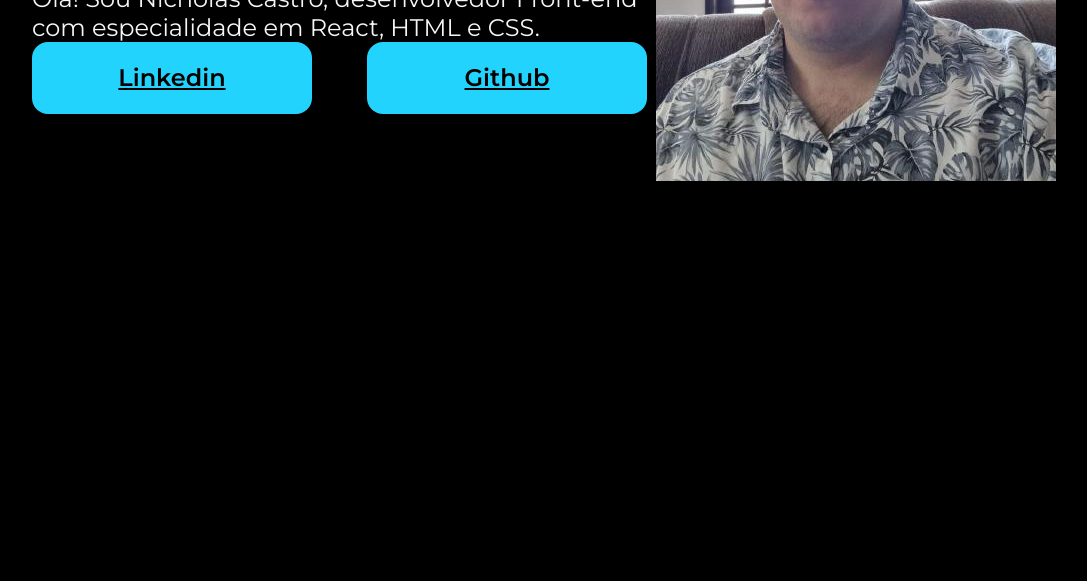
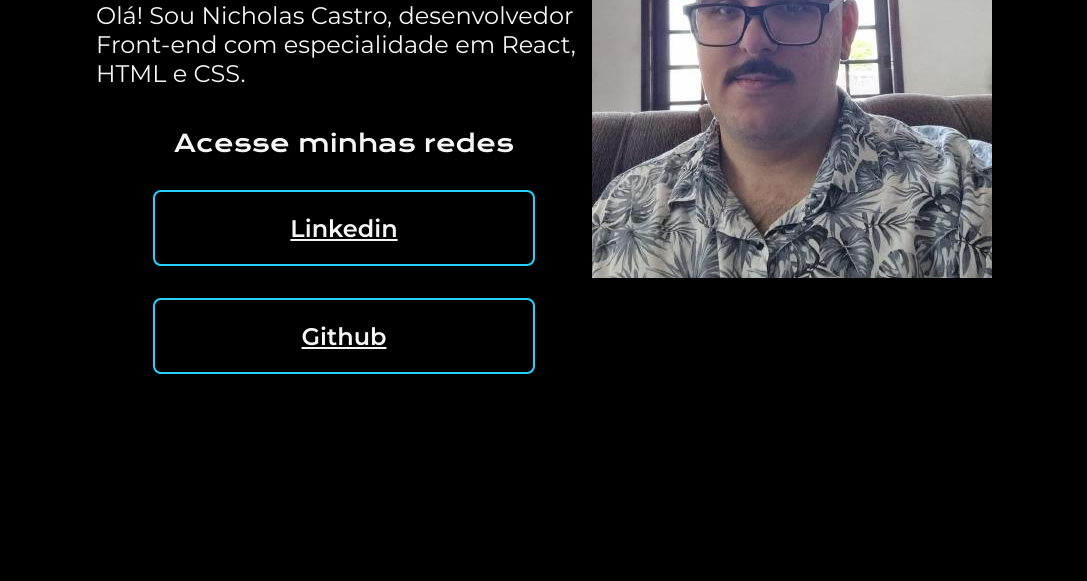
Before and after one commit to Chtullo/css-alura, a plain HTML site: page index.html in a window 1280 px wide. Shown: the part 347-928 px from the top of the page, without its empty margins (96-1183 px from the left). Drawn offline with nearby package versions, Linux system fonts and the light colour scheme.

Commit message:
mudanças substenciais no projeto, adição de novas partes, ainda em implementação

```diff
--- a/index.html
+++ b/index.html
@@ -14,6 +14,7 @@
             <h1 class="apresentacao__conteudo__titulo">Eleve seu negócio digital a outro nível <strong class="titulo-destaque"> com um Front-end de qualidade!</strong></h1>
             <p class="apresentacao__conteudo__texto">Olá! Sou Nicholas Castro, desenvolvedor Front-end com especialidade em React, HTML e CSS.</p>
             <div class="apresentacao__links">
+                <h2 class="apresentacao__links__subtitulo">Acesse minhas redes</h2>
             <a class="apresentacao__links__link" href="https://www.linkedin.com/in/nicholascastroz/">Linkedin</a>
             <a class="apresentacao__links__link" href="https://github.com/Chtullo">Github</a>
         </div>
--- a/style.css
+++ b/style.css
@@ -16,7 +16,7 @@ body {
 }
 
 .apresentacao {
-    margin: 10%;
+    margin: 10% 15%;
     display:flex;
     align-items: center;
     justify-content: space-between;
@@ -24,6 +24,9 @@ body {
 
 .apresentacao__conteudo {
     width: 615px;
+    display: flex;
+    flex-direction: column;
+    gap: 40px;
 }
 
 .apresentacao__conteudo__titulo {
@@ -38,19 +41,27 @@ body {
 
 .apresentacao__links {
     display: flex;
+    flex-direction: column;
     justify-content: space-between;
-
+    align-items: center;
+    gap: 32px;
 }
 
 .apresentacao__links__link{
-    background-color: #22D4FD;
-    width: 280px;
+    /* background-color: #22D4FD; */
+    width: 378px;
     text-align: center;
-    border-radius: 16px;
+    border-radius: 8px;
     font-size: 24px;
     font-weight: 600;
     padding: 21.5px 0;
     font-family: 'Montserrat', sans-serif;
-    color: black;
+    color: #f6f6f6;
+    border: 2px solid #22d4fd;
+}
 
+.apresentacao__links__subtitulo {
+    font-family: 'Krona One', 'sans-serif';
+    font-weight: 400;
+    font-size: 24px;
 }
```
